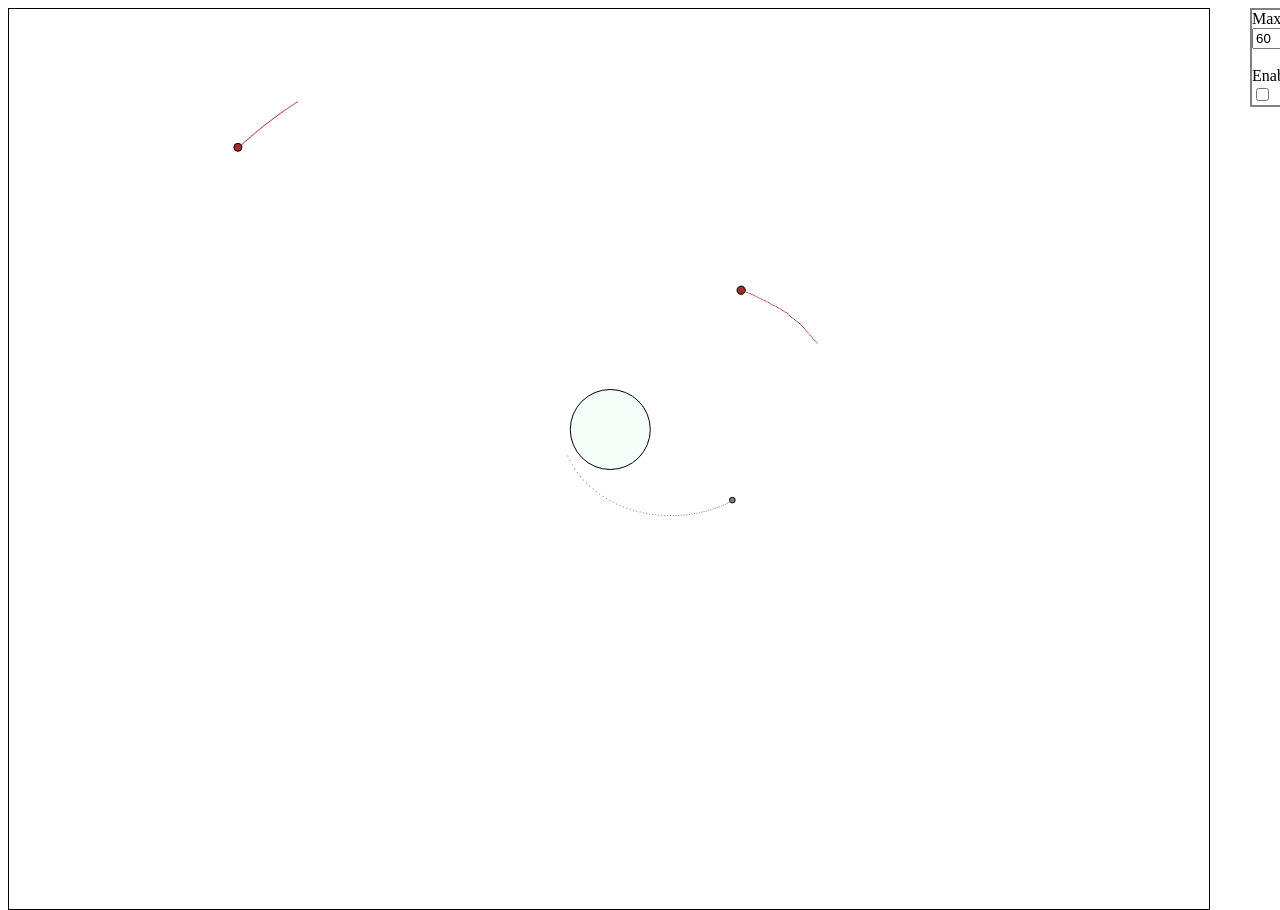
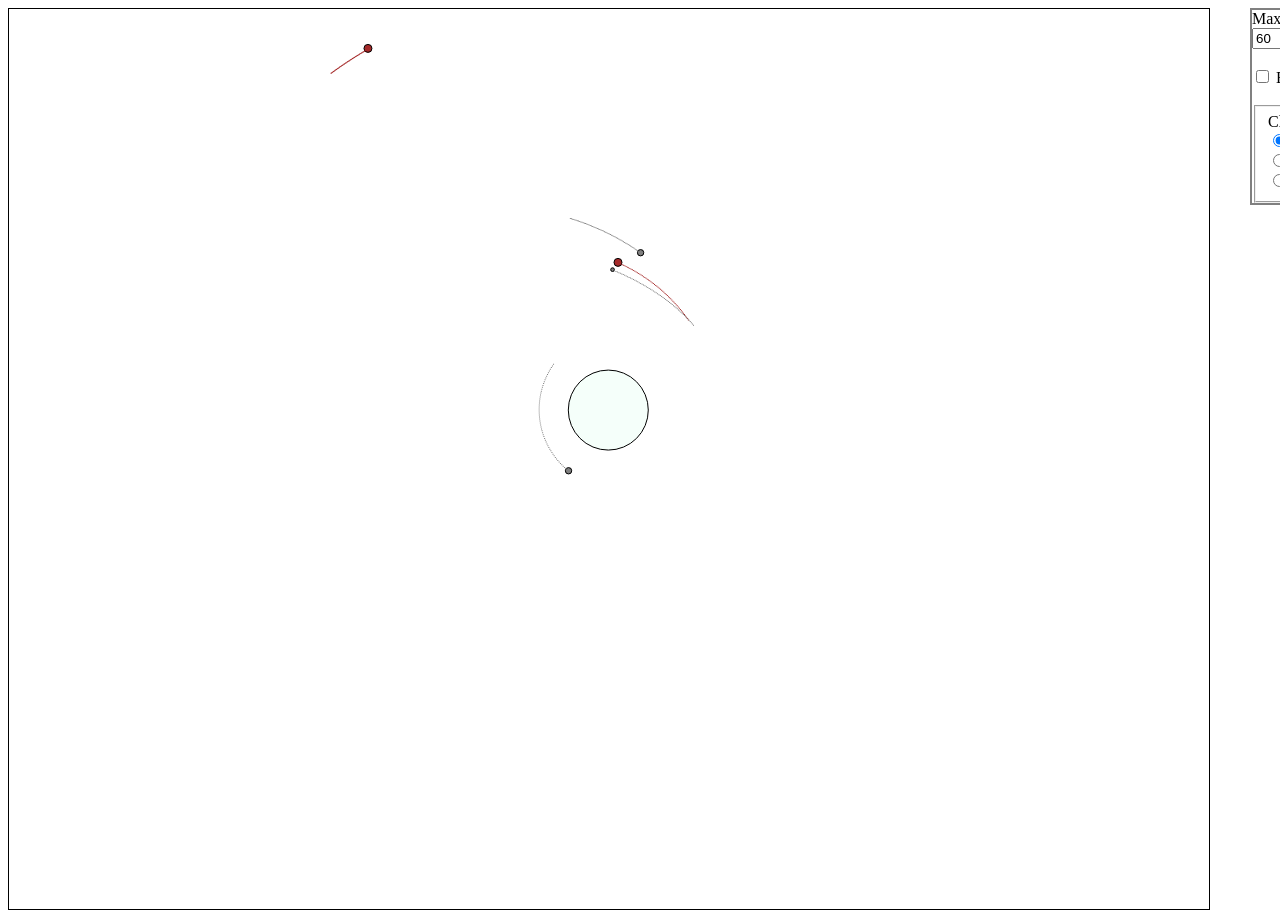
Before and after one commit to miktaew/space-gravity-simulator, a plain HTML site: page index.html in a window 1280 px wide. Shown: the top 910 px of the page. Drawn offline with Linux system fonts and the light colour scheme.

Commit message:
added scenario selection

```diff
--- a/index.html
+++ b/index.html
@@ -22,15 +22,25 @@
         <label for="tailsize">Max tail length (affects performance):</label> <br>
         <input id="tailsize" name="tailsize" value="60">
         <br><br>
-        <label for="bounce">Enable bouncing from border:</label> <br>
+
         <input id="bounce" name="bounce" type="checkbox">
+        <label for="bounce">Enable bouncing from border</label> <br><br>
+        <fieldset>
+            Choose a scenario:<br>
+            <input type="radio" id="Basic" name="scenario" value="basic" checked>
+            <label for="Basic">Basic system</label><br>
+            <input type="radio" id="Balanced" name="scenario" value="balanced">
+            <label for="Balanced">Balanced</label><br>
+            <input type="radio" id="Random" name="scenario" value="random">
+            <label for="Random">Chaos</label><br>
+        </fieldset>
     </div>
 
     <script>
 
-const timeScale = 1; //make things faster/slower
-const distanceScale = 0.5; //make distances larger/smaller than displayed
-const sizeScale = 1; //make sizes larger/smaller than displayed
+const timeScale = 4; //make things faster/slower
+const distanceScale = 4; //make distances larger/smaller than displayed
+const sizeScale = 0.75; //make sizes larger/smaller than displayed
 
 const physicsFPS = 120; //frames per second (physics), directly translates to simulation speed
 const animationFPS = 60; //frames per second (animation)
@@ -38,7 +48,7 @@ const animationFPS = 60; //frames per second (animation)
 const tails = true; //if it should draw "tails" of the moving objects
 let tail_size = 60; //length of the tail (in frames of animation)
 
-let bounce = false;
+let bounce_enabled = false;
 
 const canvas = document.getElementById("canvas");
 
@@ -49,7 +59,7 @@ class SpaceObject{
         this.x = x;
         this.y = y;
         this.mass = mass;
-        this.radius = radius || 4*mass**0.5;
+        this.radius = radius || calc_radius(mass);
         this.color = chooseColor(mass);
         this.speedX = speedX;
         this.speedY = speedY;
@@ -60,24 +70,24 @@ class SpaceObject{
 const star = new SpaceObject({
     x: 600,
     y: 400,
-    mass: 100,
+    mass: 1000,
     speedX: 0,
     speedY: 0,
 });
 
 const smallPlanet = new SpaceObject({
-    x: 550,
+    x: 530,
     y: 400,
     mass: 0.5,
     speedX: 0,
-    speedY: 5,
+    speedY: .5,
 });
 
 const largePlanet = new SpaceObject({
     x: 350,
     y: 400,
     speedX: 0,
-    speedY: 2,
+    speedY: .2,
 });
 
 const moon = new SpaceObject({
@@ -85,26 +95,62 @@ const moon = new SpaceObject({
     y: 400,
     mass: 0.1,
     speedX: 0,
-    speedY: 0.9,
+    speedY: 0.16,
 });
 
 const largePlanet2 = new SpaceObject({
-    x: 900,
+    x: 150,
     y: 400,
     speedX: 0,
-    speedY: -1.8,
+    speedY: -0.18,
 });
 
-let celestialBodies = [star, smallPlanet, largePlanet, largePlanet2, moon];
+const smallPlanet2 = new SpaceObject({
+    x: 250,
+    y: 400,
+    mass: 0.5,
+    speedX: 0,
+    speedY: -0.15,
+});
+
+const twinPlanet = new SpaceObject({
+    x: 500,
+    y: 400,
+    speedX: 0,
+    speedY: .4,
+});
+const twinPlanet2 = new SpaceObject({
+    x: 700,
+    y: 400,
+    speedX: 0,
+    speedY: -.4,
+});
+const twinPlanet3 = new SpaceObject({
+    x: 600,
+    y: 500,
+    speedX: 0.4,
+    speedY: 0,
+});
+const twinPlanet4 = new SpaceObject({
+    x: 600,
+    y: 300,
+    speedX: -0.4,
+    speedY: 0,
+});
+
+const basic_setup = [star, smallPlanet, smallPlanet2, largePlanet, largePlanet2, moon];
+const balanced_setup = [star, twinPlanet, twinPlanet2, twinPlanet3, twinPlanet4];
+
+let celestialBodies = basic_setup;
 
 function addRandomBodies(){
     for(let i = 1; i <= 1000; i++) {
         celestialBodies.push(new SpaceObject({
             x: 1200*Math.random(),
             y: 900*Math.random(),
-            mass: 0.5*Math.random(),
-            speedX: 2-4*Math.random(),
-            speedY: 2-4*Math.random(),
+            mass: 0.5,
+            speedX: .2-.4*Math.random(),
+            speedY: .2-.4*Math.random(),
         }));
     }
 }
@@ -175,7 +221,7 @@ function calculatePosition(celestialBody,index) {
 
             if(!(already_collided.filter((arr)=>arr[0]==i && arr[1]==index).length)) {
 
-            const collided = checkCollision(celestialBody, celestialBodies[i]);
+                const collided = checkCollision(celestialBody, celestialBodies[i])
 
                 if(collided) {
                     collide(celestialBody, celestialBodies[i]);
@@ -184,12 +230,11 @@ function calculatePosition(celestialBody,index) {
                     continue;
                 }
 
-
                 //direction vector
                 const directionV = [celestialBodies[i].x-celestialBody.x, celestialBodies[i].y-celestialBody.y];
 
                 //distance
-            const vLength = distanceScale*(directionV[0]**2 + directionV[1]**2)**.5;
+                const vLength = Math.max(0.5,distanceScale*(directionV[0]**2 + directionV[1]**2)**.5);
 
                 //acceleration
                 const acc = (celestialBodies[i].mass / vLength**2) * timeScale;
@@ -200,11 +245,12 @@ function calculatePosition(celestialBody,index) {
                 celestialBody.speedX += directionV_normalized[0]*acc;
                 celestialBody.speedY += directionV_normalized[1]*acc;
             }
+
     }
 
     if(tails)
     {
-        while(celestialBody.tail.length >= tail_size) {
+        while(celestialBody.tail.length >= tail_size && celestialBody.tail.length > 0) {
             celestialBody.tail.shift();
         }
         celestialBody.tail.push([celestialBody.x, celestialBody.y]);
@@ -212,7 +258,7 @@ function calculatePosition(celestialBody,index) {
 
     celestialBody.x += celestialBody.speedX*timeScale;
     celestialBody.y += celestialBody.speedY*timeScale;
-    if(bounce) {
+    if(bounce_enabled) {
         if(celestialBody.x - celestialBody.radius <= 0){
             celestialBody.speedX *= -1;
             celestialBody.x = celestialBody.radius;
@@ -232,8 +278,8 @@ function calculatePosition(celestialBody,index) {
 
 //check if two space bodies are touching each other properly (not just brushing)
 function checkCollision(object_a, object_b) {
-    const distance = (((object_a.x - object_b.x)**2 + (object_a.y - object_b.y)**2)**0.5)/distanceScale;
-    if(distance < ((object_a.radius + object_b.radius)/2)/sizeScale) {
+    const distance = (((object_a.x - object_b.x)**2 + (object_a.y - object_b.y)**2)**0.5)*distanceScale;
+    if(distance < ((object_a.radius + object_b.radius)/2)*sizeScale) {
         return true;
     }
     return false;
@@ -256,7 +302,11 @@ function collide(object_a, object_b) {
     object_a.mass = new_mass;
     object_a.speedX = object_a.speedX * mass_ratio_a + object_b.speedX * mass_ratio_b;
     object_a.speedY = object_a.speedY * mass_ratio_a + object_b.speedY * mass_ratio_b;
-    object_a.radius = 4*object_a.mass**0.3333;
+    object_a.radius = calc_radius(object_a.mass);
+}
+
+function calc_radius(mass) {
+    return 4*mass**0.3333;
 }
 
 function chooseColor(mass) {
@@ -285,7 +335,25 @@ document.getElementById("tailsize").addEventListener("change", ()=> {
    tail_size = Number.parseInt(document.getElementById("tailsize").value);
 });
 document.getElementById("bounce").addEventListener("change", ()=> {
-   bounce = document.getElementById("bounce").checked;
+   bounce_enabled = document.getElementById("bounce").checked;
+});
+
+
+document.getElementById("Basic").addEventListener("change", (event)=> {
+   if(event.target.checked) {
+    celestialBodies = basic_setup;
+   }
+});
+document.getElementById("Balanced").addEventListener("change", (event)=> {
+    if(event.target.checked) {
+        celestialBodies = balanced_setup;
+    }
+});
+document.getElementById("Random").addEventListener("change", (event)=> {
+    if(event.target.checked) {
+        celestialBodies = [];
+        addRandomBodies();
+    }
 });
     </script>
 </body>
```
Lines whose indentation alone changed are shown as unchanged.
